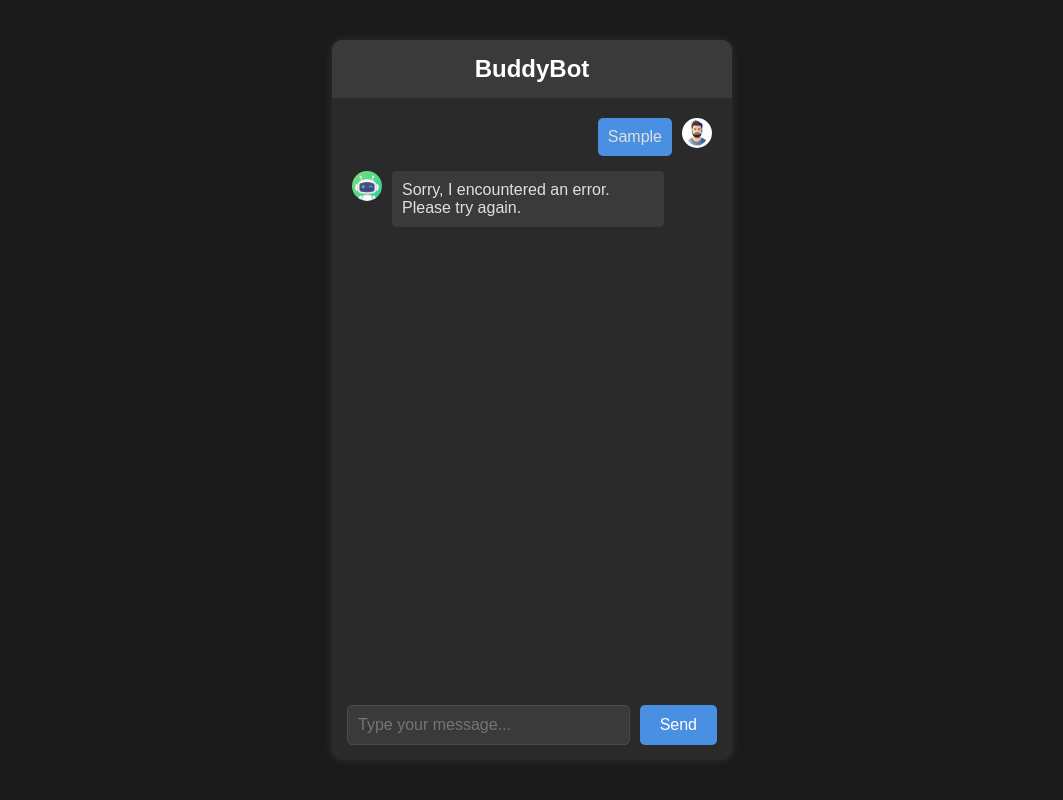
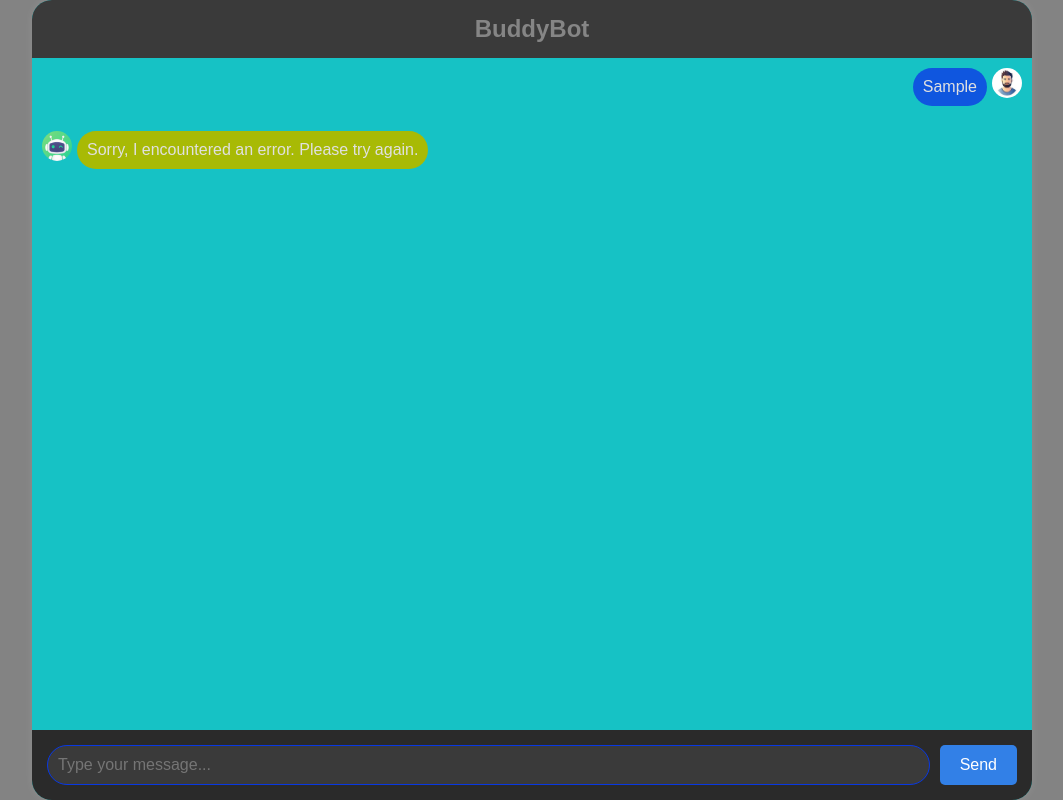
Before and after one commit to 042006priyanshu/Chatbot-ai, a plain HTML site: page index.html in a window 1280 px wide. Both pictures are taken after typing "Sample" into the empty fields and a click on the button "Send". Shown: the whole page, without its empty margins (108-1171 px from the left). Drawn offline with Linux system fonts and the light colour scheme; no server answers.

Commit message:
styles.css

```diff
--- a/styles.css
+++ b/styles.css
@@ -3,32 +3,48 @@ body {
     font-family: Arial, sans-serif;
     margin: 0;
     padding: 0;
-    background-color: #1a1a1a;
+    background-color: #1a1a1a89;
     display: flex;
     justify-content: center;
-    align-items: center;
+    align-items: start;
     height: 100vh;
     color: #e0e0e0;
 }
 
 .chat-container {
     width: 100%;
-    max-width: 400px;
-    background-color: #2a2a2a;
-    border-radius: 10px;
+    max-width: 1000px;
+    background-color: hsl(181, 80%, 43%);
+    border-radius: 20px;
     box-shadow: 0 0 10px rgba(255, 255, 255, 0.1);
     overflow: hidden;
     display: flex;
     flex-direction: column;
-    height: 90vh;
+    height: 100vh;
 }
 
 .chat-header {
     background-color: #3a3a3a;
-    color: #fff;
+    color: #ffffff61;
     padding: 15px;
     text-align: center;
+
 }
+.fa-robot{
+    position: absolute;
+    top: 10px;
+    left: 280px;
+    background-color: hsl(0, 0%, 23%);
+    border: 2px solid #10c62c61;
+    border-radius: 70%;
+    padding: 20px;
+    color: #ffffff;
+    font-size: 1rem;
+    box-shadow: 0 0 5px rgba(9, 201, 22, 0.896);
+
+}
+
+
 
 .chat-header h1 {
     margin: 0;
@@ -37,19 +53,19 @@ body {
 
 .chat-messages {
     flex-grow: 1;
-    padding: 20px;
+    padding: 10px;
     overflow-y: auto;
 }
 
 .message {
     display: flex;
     align-items: flex-start;
-    margin-bottom: 15px;
+    margin-bottom: 25px;
 }
 
 .message-content {
     padding: 10px;
-    border-radius: 5px;
+    border-radius: 20px;
     max-width: 70%;
 }
 
@@ -58,19 +74,19 @@ body {
 }
 
 .user-message .message-content {
-    background-color: #4a90e2;
-    margin-right: 10px;
+    background-color: #0d38e7c6;
+    margin-right: 5px;
 }
 
 .bot-message .message-content {
-    background-color: #3a3a3a;
-    margin-left: 10px;
+    background-color: #a8ba05;
+    margin-left: 5px;
 }
 
 .profile-image {
     width: 30px;
     height: 30px;
-    border-radius: 50%;
+    border-radius: 70%;
     object-fit: cover;
 }
 
@@ -83,8 +99,8 @@ body {
 #user-input {
     flex-grow: 1;
     padding: 10px;
-    border: 1px solid #4a4a4a;
-    border-radius: 5px;
+    border: 1px solid #0838e3;
+    border-radius: 60px;
     font-size: 1rem;
     background-color: #3a3a3a;
     color: #e0e0e0;
@@ -93,7 +109,7 @@ body {
 
 #send-button {
     padding: 10px 20px;
-    background-color: #4a90e2;
+    background-color: hsl(214, 79%, 55%);
     color: #fff;
     border: none;
     border-radius: 5px;
```
